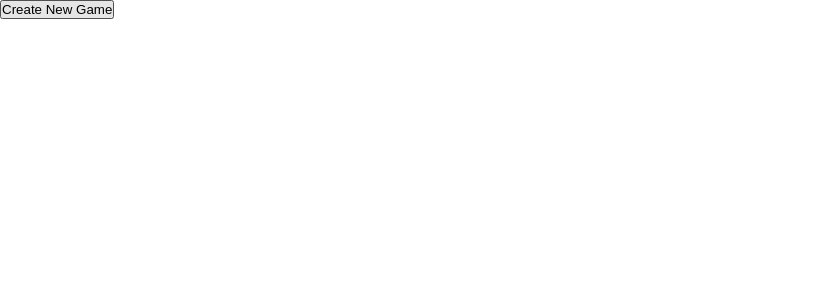
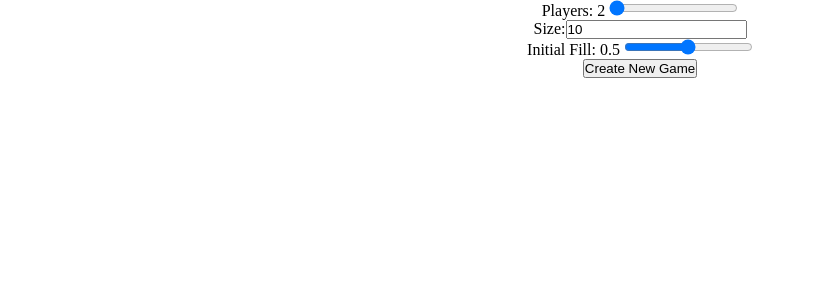
Before and after one commit to BrennanColberg/conway, a Next.js app: page / in a window 1280 px wide. Shown: the top 300 px of the page, without its empty margins (0-815 px from the left). Built offline with nearby package versions, Linux system fonts and the light colour scheme.

Commit message:
variables in create game form

```diff
--- a/pages/index.tsx
+++ b/pages/index.tsx
@@ -1,19 +1,59 @@
 import axios from "axios"
 import { useRouter } from "next/router"
+import { useState } from "react"
 
 export default function IndexPage(): JSX.Element {
 	const router = useRouter()
+	const [playerCount, setPlayerCount] = useState<number>(2)
+	const [fill, setFill] = useState<number>(0.5)
+	const [size, setSize] = useState<number>(10)
+
 	return (
 		<form
 			onSubmit={async (e) => {
 				e.preventDefault()
-				const response = await axios.post("/api/game", {})
+				const response = await axios.post("/api/game", { playerCount, fill, size })
 				console.log({ response })
 				const gameId = response.data.game.id
 				console.log({ gameId })
 				await router.push(`/${gameId}?player=0`)
 			}}
 		>
+			<div>
+				<label htmlFor="players">Players: {playerCount} </label>
+				<input
+					type="range"
+					min={2}
+					max={10}
+					step={1}
+					value={playerCount}
+					onChange={(e) => setPlayerCount(e.target.valueAsNumber)}
+				/>
+			</div>
+
+			<div>
+				<label htmlFor="size">Size:</label>
+				<input
+					type="number"
+					min={4}
+					step={1}
+					value={size}
+					onChange={(e) => setSize(e.target.valueAsNumber)}
+				/>
+			</div>
+
+			<div>
+				<label htmlFor="size">Initial Fill: {fill} </label>
+				<input
+					type="range"
+					min={0}
+					max={1}
+					step={0.01}
+					value={fill}
+					onChange={(e) => setFill(e.target.valueAsNumber)}
+				/>
+			</div>
+
 			<button>Create New Game</button>
 		</form>
 	)
--- a/styles/index.scss
+++ b/styles/index.scss
@@ -27,3 +27,11 @@
 		}
 	}
 }
+
+form {
+	display: flex;
+	flex-flow: column nowrap;
+	align-items: center;
+	max-width: 250px;
+	margin: auto;
+}
```
